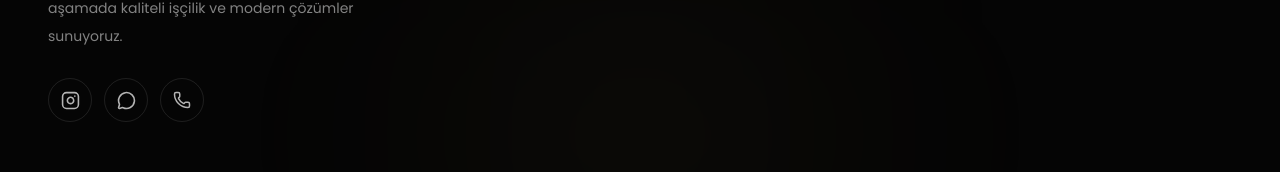
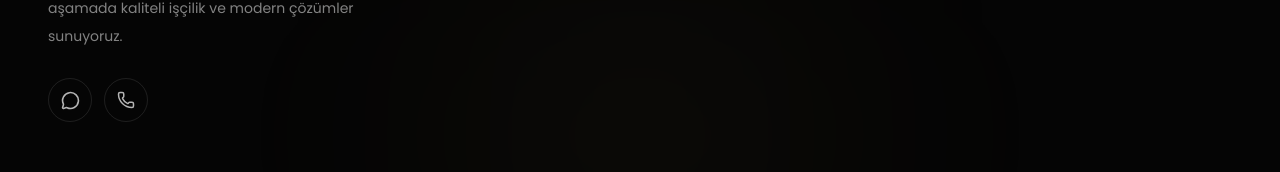
Before and after one commit to emirsahin01/sahin-mobilya, a Next.js app: page / in a window 1280 px wide. Shown: the part 10937-11109 px from the top of the page. Built offline with nearby package versions, Linux system fonts and the light colour scheme.

Commit message:
Remove Instagram icon

```diff
--- a/app/components/Footer.tsx
+++ b/app/components/Footer.tsx
@@ -1,6 +1,5 @@
 import {
   ArrowUp,
-  Instagram,
   Mail,
   MapPin,
   MessageCircle,
@@ -75,13 +74,6 @@ export default function Footer() {
             </p>
 
             <div className="mt-7 flex items-center gap-3">
-              <a
-                href="#"
-                aria-label="Instagram"
-                className="flex h-11 w-11 items-center justify-center rounded-full border border-white/10 text-white/70 transition duration-300 hover:border-[#C9A14A] hover:bg-[#C9A14A] hover:text-black"
-              >
-                <Instagram size={19} />
-              </a>
 
               <a
                 href="https://wa.me/905333527951?text=Merhaba%20Şahin%20Mobilya%2C%20bilgi%20almak%20istiyorum."
```
